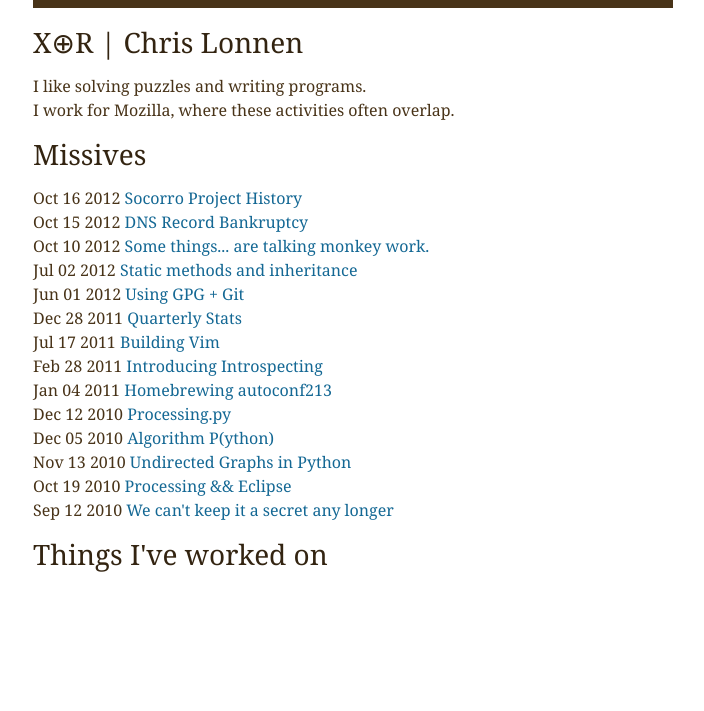
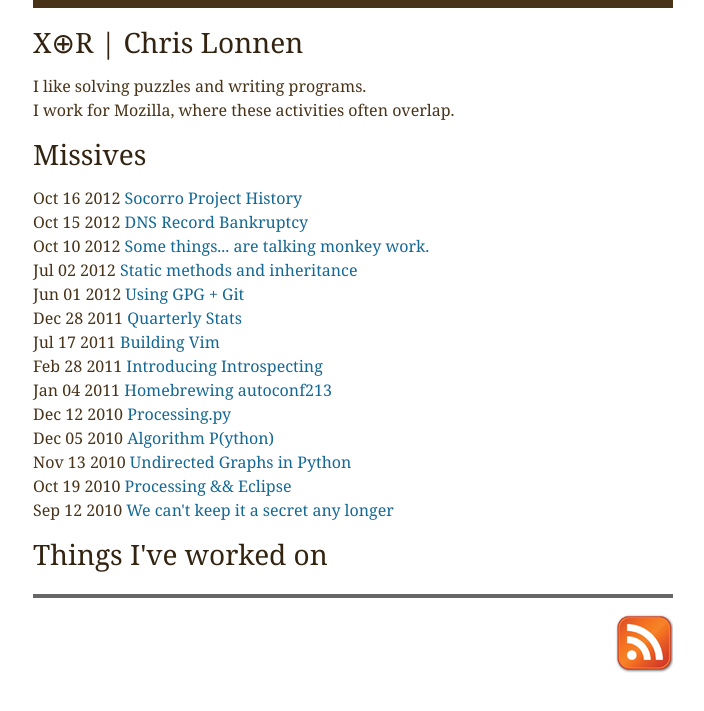
Before and after one commit to lonnen/lonnen.github.com, a Jekyll site: the page built from index.html, in a window 1280 px wide. Shown: the top 711 px of the page, without its empty margins (287-991 px from the left). Built offline with Jekyll 4.4.1, drawn with Linux system fonts in a browser that asks for light colours; Markdown is read by kramdown in place of the engine named in the settings; comment, search, counter and statistics services are not loaded.

Commit message:
first attempt at a footer

```diff
--- a/_layouts/base.html
+++ b/_layouts/base.html
@@ -17,6 +17,18 @@
       toggle = function(){ document.body.classList.toggle('grid'); return false; }
     </script>
     -->
+    <footer>
+      <div class="contact">
+
+      </div>
+      <div class="contact">
+      </div>
+      <div class="rss">
+          <a href="http://feeds.feedburner.com/additionMod2">
+            <img src="media/rss.png" alt="Quality syndication at last!" />
+          </a>
+      </div>
+    </footer>
     <script defer src="/media/script.js?x"></script>
   </body>
 </html>
--- a/media/style.css
+++ b/media/style.css
@@ -250,3 +250,22 @@ pre {
     padding: .2em;
     border: 1px dashed rgb(72, 51, 24);
 }
+
+footer {
+    font-size: 80%;
+    color: rgb(102, 102, 102);
+    border-top: 4px solid;
+    margin-top: 2em;
+    overflow: hidden;
+}
+
+.contact {
+    float:left;
+    margin-right: 3em;
+}
+
+.rss {
+    margin-top: 1.1em;
+    margin-right: -0.2em;
+    float: right;
+}
```
Also changed, not shown: media/rss.png (added).
